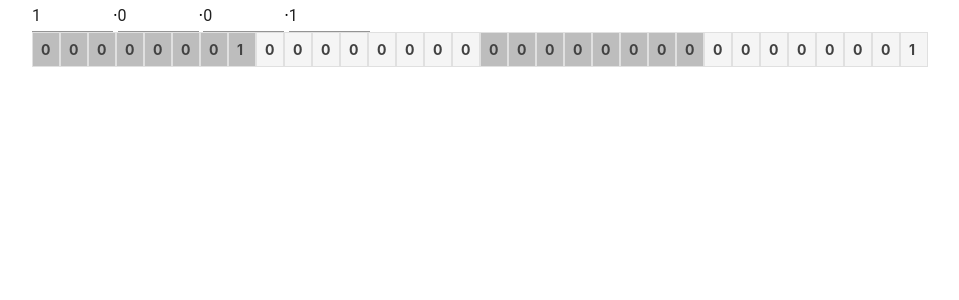
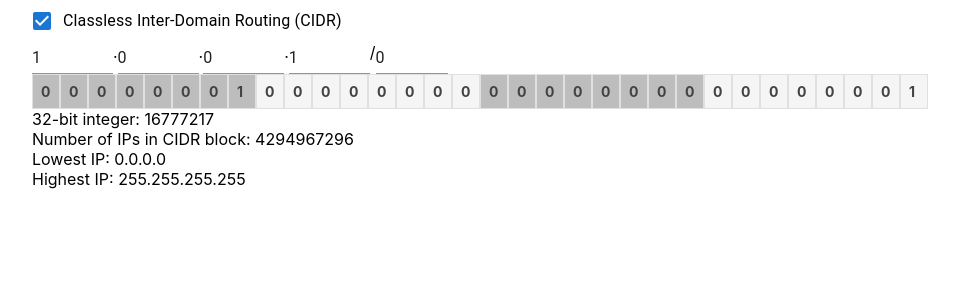
Before and after one commit to zachary822/ip_visualizer, a Next.js app: page / in a window 1280 px wide. Shown: the top 300 px of the page, without its empty margins (0-959 px from the left). Built offline with nearby package versions, Linux system fonts and the light colour scheme.

Commit message:
Add maths

```diff
--- a/pages/index.tsx
+++ b/pages/index.tsx
@@ -1,4 +1,6 @@
 import Box from "@mui/material/Box";
+import Checkbox from "@mui/material/Checkbox";
+import FormControlLabel from "@mui/material/FormControlLabel";
 import TextField from "@mui/material/TextField";
 import _, { parseInt } from "lodash";
 import type { NextPage } from "next";
@@ -7,13 +9,13 @@ import { useMemo, useState } from "react";
 import styles from "../styles/Home.module.css";
 
 function Item(props) {
-  const { sx, light, ...other } = props;
+  const { sx, light, mask, ...other } = props;
   return (
     <Box
       sx={{
         p: 1,
         m: 0,
-        bgcolor: light ? "grey.400" : "grey.100",
+        bgcolor: mask ? "#4dd0e1" : light ? "grey.400" : "grey.100",
         color: "grey.800",
         border: "1px solid",
         borderColor: "grey.300",
@@ -46,12 +48,55 @@ function IpSegment({
   );
 }
 
+function Cidr({
+  value,
+  onChange,
+}: {
+  value: number;
+  onChange: (e: any) => void;
+}) {
+  return (
+    <TextField
+      type="number"
+      inputProps={{ min: 0, max: 32 }}
+      variant="standard"
+      value={value}
+      onChange={onChange}
+    />
+  );
+}
+
+const numToIp = (num: number) => {
+  const ip = [];
+
+  for (let i of _.range(4)) {
+    ip.unshift(num & 255);
+    num >>>= 8;
+  }
+
+  return ip;
+};
+
 const Home: NextPage = () => {
+  const [enableCidr, setEnableCidr] = useState(true);
+  const [cidr, setCidr] = useState(0);
   const [ip, setIp] = useState([1, 0, 0, 1]);
   const ipNum = useMemo(
     () => _(ip).reduce((acc, i) => (acc << 8) + i, 0) >>> 0,
     [ip]
   );
+  const mask = useMemo(
+    () => ((Math.pow(2, cidr) - 1) << (32 - cidr)) >>> 0,
+    [cidr]
+  );
+  const lowBlockNum = useMemo(() => {
+    return (ipNum & mask) >>> 0;
+  }, [ipNum, mask]);
+  const highBlockNum = useMemo(
+    () => (lowBlockNum | (Math.pow(2, 32 - cidr) - 1)) >>> 0,
+    [lowBlockNum, cidr]
+  );
+
   const ipSegmentHandler = (i) => (e) => {
     setIp((ip) => {
       const n = [...ip];
@@ -68,19 +113,51 @@ const Home: NextPage = () => {
         <link rel="icon" href="/favicon.ico" />
       </Head>
       <main>
+        <Box>
+          <FormControlLabel
+            control={
+              <Checkbox
+                checked={enableCidr}
+                onChange={(e) => setEnableCidr(e.target.checked)}
+              />
+            }
+            label="Classless Inter-Domain Routing (CIDR)"
+          />
+        </Box>
         <Box sx={{ display: "flex", flexWrap: "nowrap" }}>
           <IpSegment value={ip[0]} onChange={ipSegmentHandler(0)} />.
           <IpSegment value={ip[1]} onChange={ipSegmentHandler(1)} />.
           <IpSegment value={ip[2]} onChange={ipSegmentHandler(2)} />.
           <IpSegment value={ip[3]} onChange={ipSegmentHandler(3)} />
+          {enableCidr && (
+            <>
+              /
+              <Cidr
+                value={cidr}
+                onChange={(e) => setCidr(parseInt(e.target.value))}
+              />
+            </>
+          )}
         </Box>
         <Box sx={{ display: "flex", flexWrap: "nowrap" }}>
           {_.map(ipNum.toString(2).padStart(32, "0"), (d, i) => (
-            <Item key={i} light={Math.floor(i / 8) % 2 === 0}>
+            <Item
+              key={i}
+              light={Math.floor(i / 8) % 2 === 0}
+              mask={enableCidr && i < cidr}
+            >
               {d}
             </Item>
           ))}
         </Box>
+        <Box>32-bit integer: {ipNum}</Box>
+        {enableCidr && (
+          <Box>
+            <div>Number of IPs in CIDR block: {Math.pow(2, 32 - cidr)}</div>
+            <div>Lowest IP: {numToIp(lowBlockNum).join(".")}</div>
+            <div>Highest IP: {numToIp(highBlockNum).join(".")}</div>
+          </Box>
+        )}
       </main>
     </div>
   );
```
